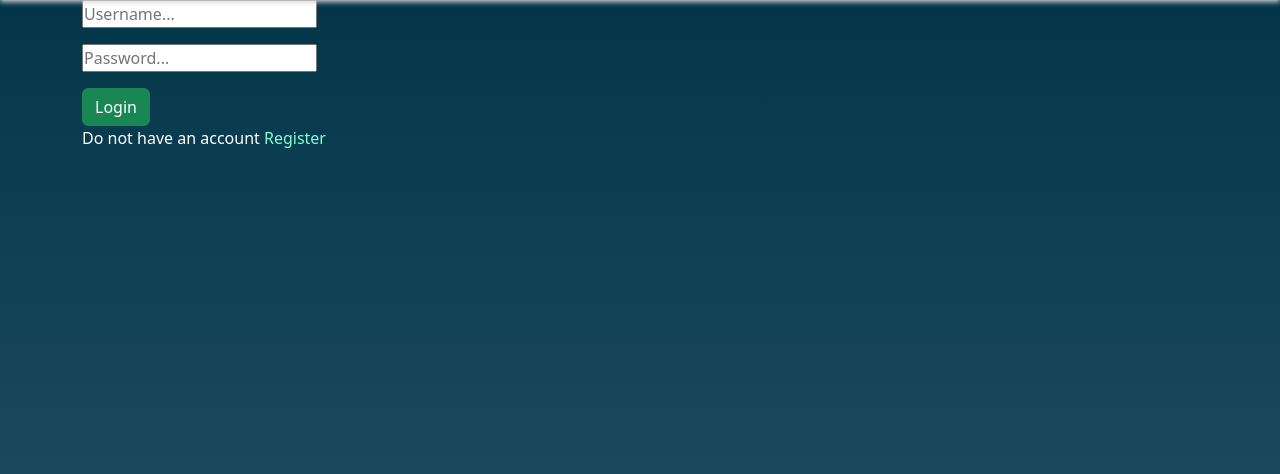
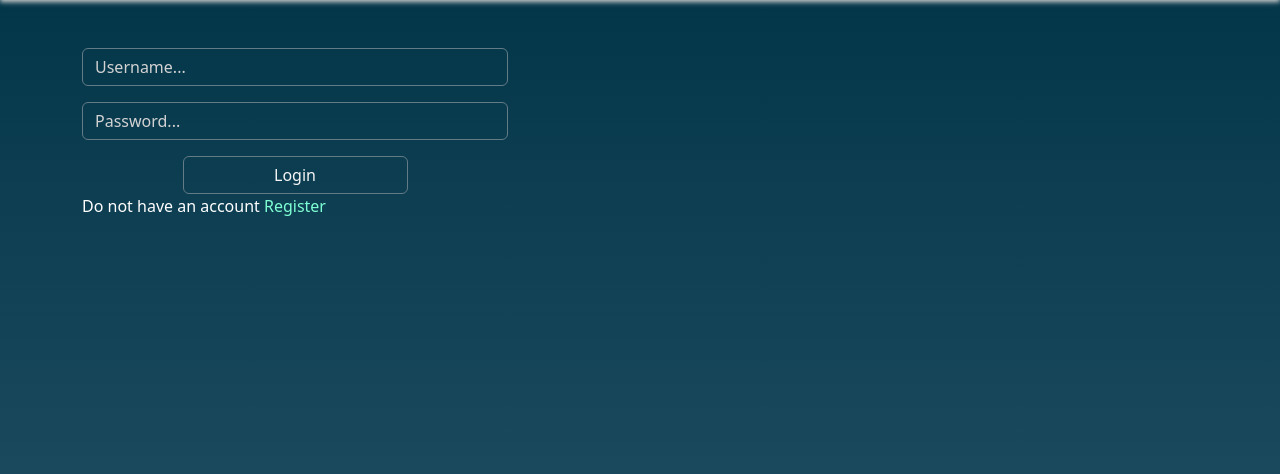
Before and after one commit to Kelly-Nesh/QuizWiz, a Django app: page /login/ in a window 1280 px wide. Shown: the part 76-550 px from the top of the page. Run offline with Django 3.2, Linux system fonts and the light colour scheme.

Commit message:
changed the styling

```diff
--- a/Quiz/templates/Quiz/login.html
+++ b/Quiz/templates/Quiz/login.html
@@ -1,12 +1,12 @@
 {% extends 'Quiz/dependencies.html' %}
 {% load static%}
 {% block content %}
-<div class="container jumbotron">
-    <form method="POST" action="">
+<div class="container jumbotron mt-5">
+    <form method="POST" action="" class='row' style="max-width: 450px">
         {% csrf_token %}
-        <p><input type="text" name="username" placeholder="Username..."></p>
-        <p><input type="password" name="password" placeholder="Password..." ></p>
-        <input class="btn btn-success" type="submit" value="Login">
+        <p class=""><input class="form-control" type="text" name="username" placeholder="Username..."></p>
+        <p class=""><input class="form-control" type="password" name="password" placeholder="Password..." ></p>
+        <input class="btn btn-success form-control w-50 mx-auto" type="submit" value="Login">
         <p>Do not have an account <a href='{% url 'register' %}'>Register</a></p>
     </form>
 </div>
--- a/Quiz/templates/Quiz/register.html
+++ b/Quiz/templates/Quiz/register.html
@@ -1,7 +1,7 @@
 {% extends 'Quiz/dependencies.html' %}
 {% load static%}
 {% block content %}
-<div class="container jumbotron">
+<div class="container jumbotron mt-5">
     <form method="POST" action="" >
         {% csrf_token %}
         {{form.as_p}}
```
